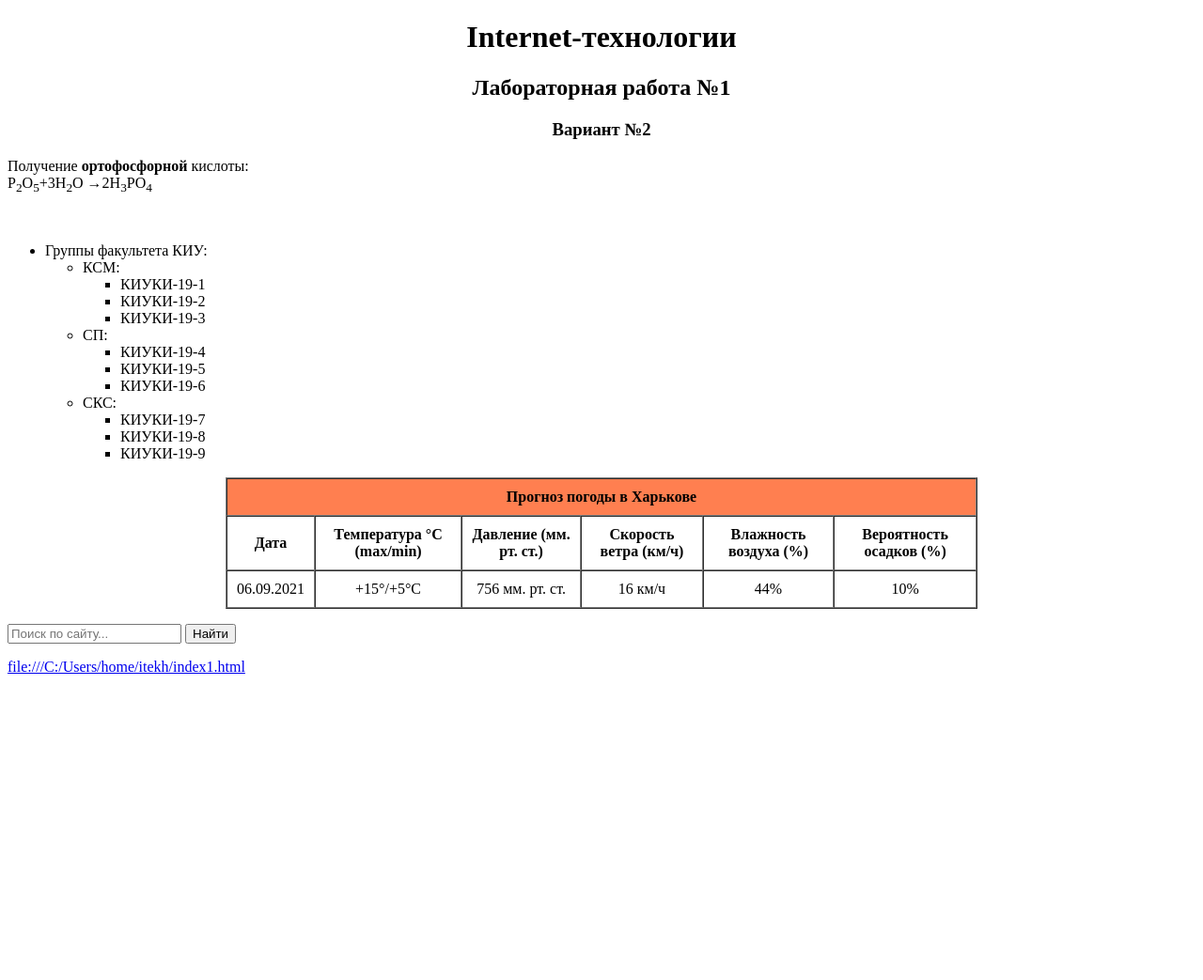
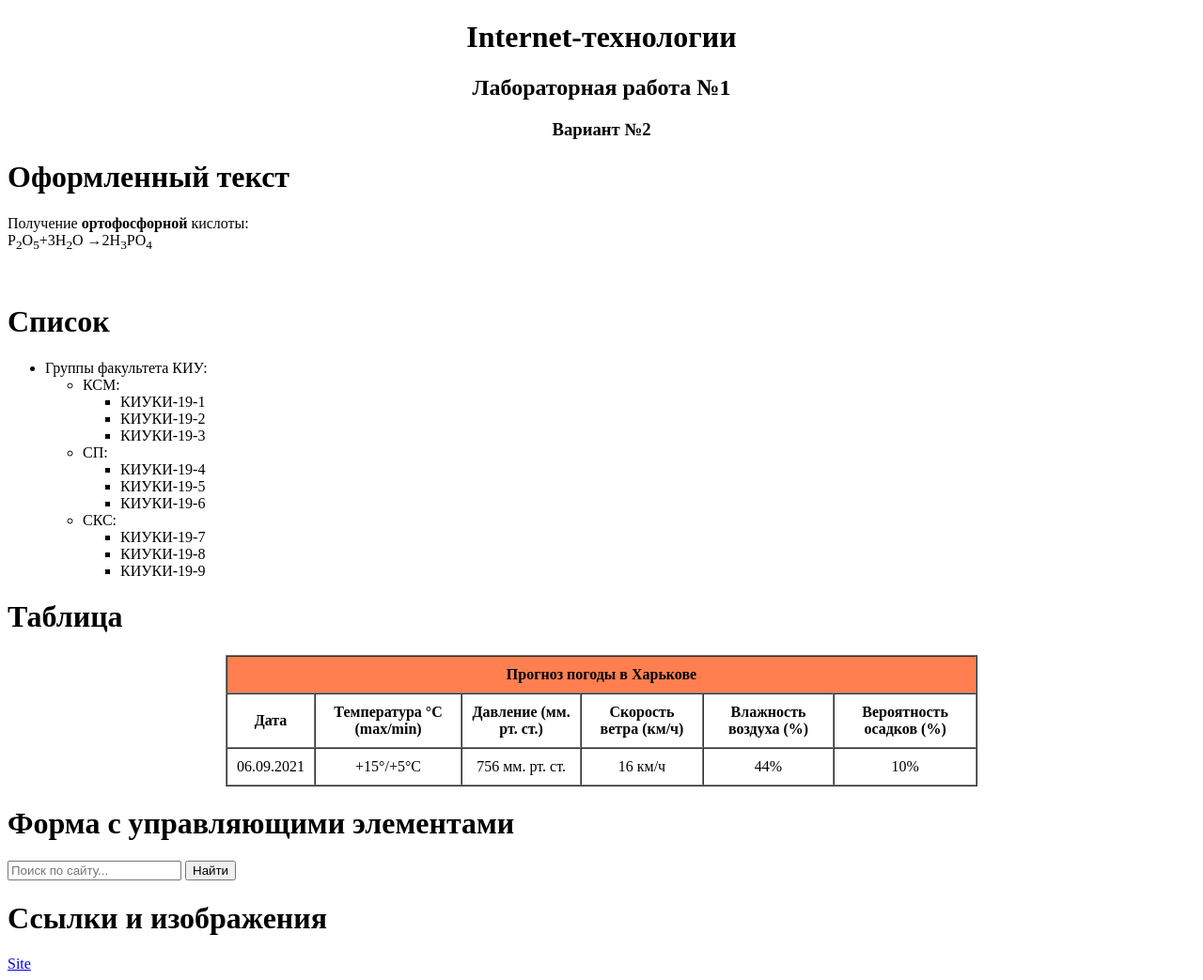
Before and after one commit to luizagevorkian/ITech_labs, a plain HTML site: page index.html in a window 1280 px wide. Shown: the whole page at 94% size. Before the commit the page ends 800 px from the top, so only its background shows below. Drawn offline with Linux system fonts and the light colour scheme.

Commit message:
Update index.html

```diff
--- a/index.html
+++ b/index.html
@@ -1,18 +1,20 @@
 <!DOCTYPE html>
 <html lang="en">
 <head>
+
    <title>
        Лабораторная работа №1
        </title>
+
 </head>
 <body>
     <header><h1 align = "center">Internet-технологии</h1> </header>
 <h2 align = "center">Лабораторная работа №1</h2>
 <h3 align = "center">Вариант №2</h3>
 
-
+<h1>Оформленный текст</h1>
     <p>Получение <b>ортофосфорной</b> кислоты:<br> P<sub>2</sub>O<sub>5</sub>+3H<sub>2</sub>O &rarr;2H<sub>3</sub>PO<sub>4</sub></p></br>
-
+<h1>Список</h1>
     <ul>
         <li>Группы факультета КИУ:
             <ul>
@@ -38,7 +40,8 @@
 
 </div>
 
-<div class="block 2">
+<h1>Таблица</h1>
+<div class="block 1">
 	<p></p>
 		<table border="1" width="800px" cellpadding="10" cellspacing="0" align="center">
 		<tr>
@@ -62,13 +65,13 @@
 		</tr>
 	</table>
 </div>
-
+<h1>Форма с управляющими элементами</h1>
     <form action="">
         <p><input type="search" name="q" placeholder="Поиск по сайту...">
             <input type="submit" value="Найти"></p>
     </form>
-
-    <a href="index1.html">file:///C:/Users/home/itekh/index1.html</a>
+<h1>Ссылки и изображения</h1>
+    <a href="index1.html">Site</a>
 
 
 
```
